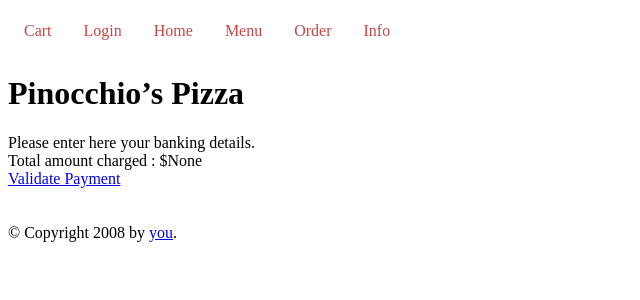
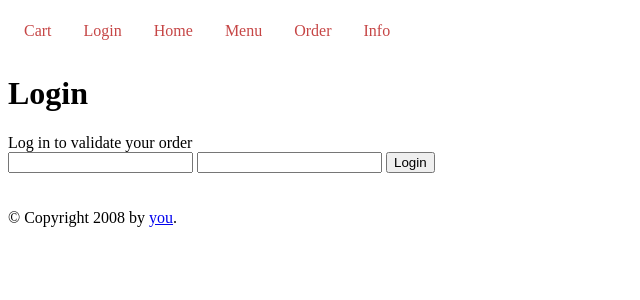
Before and after one commit to ABUISSON/pizza, a Django app: page /payment/ in a window 1280 px wide. Shown: the top 300 px of the page, without its empty margins (0-640 px from the left). Run offline with Django 3.2, Linux system fonts and the light colour scheme.

Commit message:
enabled nonlogged users

```diff
--- a/orders/forms.py
+++ b/orders/forms.py
@@ -14,7 +14,7 @@
 class PizzaForm(forms.Form):
     pizza_type = forms.ChoiceField(choices=PIZZA_TYPES, label="Pizza Type")
     pizza_size = forms.ChoiceField(choices=PIZZA_SIZES, label="Pizza Size")
-    toppings = forms.ModelMultipleChoiceField(queryset = Topping.objects.all(), widget=forms.CheckboxSelectMultiple, required=True) #TODO: required=True, vraiment ?
+    toppings = forms.ModelMultipleChoiceField(queryset = Topping.objects.all(), widget=forms.CheckboxSelectMultiple, required=False)
 
 class SaladForm(forms.Form):
     salad_type = forms.ModelChoiceField(queryset=Salad.objects.all(), label="Salad Type")
--- a/orders/templates/orders/admin.html
+++ b/orders/templates/orders/admin.html
@@ -5,7 +5,11 @@
 <h1>Admin view</h1>
 <ul>
   {% for order in orders%}
-  <li>{{ order }}</li>
+    <li>{{ order }}</li>
+    <form action="{% url 'orders:done' order.pk %}" method="post">
+      {% csrf_token %}
+      <input type="submit" value="Mark as completed">
+    </form>
   {% endfor %}
 </ul>
 </body>
--- a/orders/urls.py
+++ b/orders/urls.py
@@ -1,6 +1,8 @@
 from django.urls import path
 
 from . import views
+
+app_name="orders"
 
 urlpatterns = [
     path("", views.index, name="index"),
@@ -12,5 +14,6 @@
     path("validate_payment",views.validate, name="validate"),
     path("monitor", views.monitor, name="monitor"),
     path("order_pizza", views.order_pizza, name="order_pizza"),
-    path("order_salad", views.order_salad, name="order_salad")
+    path("order_salad", views.order_salad, name="order_salad"),
+    path(r'^done/(?P<pk>[0-9]+)/$', views.done, name='done')
 ]
--- a/orders/utils.py
+++ b/orders/utils.py
@@ -1,3 +1,10 @@
+from orders.models import PizzaPrice
+from django.shortcuts import get_object_or_404
+
+import logging
+
+logger = logging.getLogger(__name__)
+
 def compute_price(order):
     price = 0
     for pizza in order.pizzas.all():
@@ -6,22 +13,10 @@
         price+=float(salad.price)
     return price
 
-#TODO à mettre dans la db
-PIZZA_PRICES = {
-"R":{
-    "S":{0:12.7,1:13.7,2:15.2,3:16.2,4:17.75},
-    "L":{0:17.95,1:19.95,2:21.95,3:23.95,4:25.95}
-    },
-"S":{
-    "S":{0:24.45,1:26.45,2:28.45,3:29.45,4:30.45},
-    "L":{0:38.7,1:40.7,2:42.7,3:44.7,4:45.7}
-    }
-}
-
-
 def pizza_price(pizza):
     k = min(4,len(pizza.toppings.all()))
-    return PIZZA_PRICES[pizza.pizza_type][pizza.pizza_size][k]
+    price_obj = get_object_or_404(PizzaPrice, pizza_type=pizza.pizza_type,pizza_size=pizza.pizza_size,n_tops=k)
+    return price_obj.price
 
 def get_unique(seq):
     seen = set()
--- a/orders/views.py
+++ b/orders/views.py
@@ -1,9 +1,9 @@
 from django.http import HttpResponse, HttpResponseRedirect, Http404
-from django.shortcuts import render
+from django.shortcuts import render, get_object_or_404
 
 from .utils import compute_price, get_unique
 from .forms import PizzaForm, SaladForm
-from .models import Topping, Pizza, Order, Pasta, Salad, Sub, Sub_main, Sub_addon
+from .models import Topping, Pizza, Order, Pasta, Salad, Sub, Sub_main, Sub_addon, SaladOrder, PizzaPrice
 
 import logging
 
@@ -14,9 +14,28 @@
     return render(request, "orders/index.html",{})
 
 def menu(request):
+    #data on subs
     plain_subs = Sub.objects.exclude(addons__isnull=False).order_by('main')
+    #data on pizzas
+    regular_prices={}
+    for n_tops in range(5):
+        regular_prices[n_tops] = []
+        for size in ['S','L']:
+              p = PizzaPrice.objects.get(pizza_type='R',pizza_size=size,n_tops=n_tops).price
+              #TODO ajouter des choses pour vérifier que ça se passe bien (requete existe et unique)
+              regular_prices[n_tops].append(p)
+    sicilian_prices={}
+    for n_tops in range(5):
+        sicilian_prices[n_tops] = []
+        for size in ['S','L']:
+              p = PizzaPrice.objects.get(pizza_type='S',pizza_size=size,n_tops=n_tops).price
+              #TODO ajouter des choses pour vérifier que ça se passe bien
+              sicilian_prices[n_tops].append(p)
 
     context = {"Pastas":Pasta.objects.all(),
+                'Pizza_header':['', 'Small','Large'],
+                'R_rows':regular_prices,
+                'S_rows':sicilian_prices,
                 "Salads":Salad.objects.all(),
                 "Subs": Sub_main.objects.all(),
                 "Sub_addons":Sub_addon.objects.all(),
@@ -28,15 +47,28 @@
 
 def cart(request):
     """This function takes to cart page"""
-    order, created = Order.objects.get_or_create(client=request.user,payment_status=False)
-    context = {"order":order,
-    "price": compute_price(order)}
-    return render(request, "orders/cart.html", context) #"Pizza": [str(e) for e in order.pizzas.all()]
+    if request.user.is_authenticated:
+        order, created = Order.objects.get_or_create(client=request.user,payment_status=False) #TODO doit-on garder ces create ?
+        context = {"order":order,
+        "price": compute_price(order)}
+    else:
+        if 'order_id' in request.session:
+            order = Order.objects.get(pk=request.session['order_id'])
+            context = {"order":order,
+            "price": compute_price(order)}
+        else:
+            context = {"order":"No order yet",
+                        "price":0}
+    return render(request, "orders/cart.html", context)
 
 def pay(request):
     """This function takes to payment page"""
-    context = {"price":request.GET.get('price')}
-    return render(request, "orders/payment.html", context)
+    if request.user.is_authenticated:
+        context = {"price":request.GET.get('price')}
+        return render(request, "orders/payment.html", context)
+    else:
+        request.session['order_finished'] = True
+        return render(request, "users/login.html", {"message": "Log in to validate your order"})
 
 def get_order(request):
     pizza_form = PizzaForm()
@@ -57,12 +89,23 @@
             pizza.save()
 
             #add to order or create
-            order, created = Order.objects.get_or_create(client=request.user,payment_status=False)
+            if request.user.is_authenticated:
+                order, created = Order.objects.get_or_create(client=request.user,payment_status=False)
+            else:
+                if 'order_id' in request.session:
+                    pk = request.session['order_id']
+                    order = Order.objects.get(pk=pk)
+                else:
+                    order = Order(payment_status=False)
+                    order.save()
+                    request.session['order_id']=order.pk
             order.pizzas.add(pizza)
             # redirect to a new URL:
             return HttpResponseRedirect('cart')
+        else:
+            pass #TODO
     else:
-        print("Error") #TODO
+        logger.warning("Error") #TODO
 
 def order_salad(request):
     logger.warning("I am here")
@@ -77,7 +120,9 @@
             #salad =  #Salad.objects.get(type=salad_form.cleaned_data['pizza_type'],pizza_size=pizza_form.cleaned_data['pizza_size'])
             #add to order or create
             order, created = Order.objects.get_or_create(client=request.user,payment_status=False)
-            order.salads.add(salad_form.cleaned_data["salad_type"])
+            #order.salads.add(salad_form.cleaned_data["salad_type"])
+            s = SaladOrder(salad=salad_form.cleaned_data["salad_type"], order=order)
+            s.save()
             # redirect to a new URL:
             return HttpResponseRedirect('cart')
     else:
@@ -99,3 +144,12 @@
     #IMPLEMENTER: checkez si la personne est logged en tant qu'admin
     pending = Order.objects.filter(payment_status=True,delivered_status=False)
     return render(request,'orders/admin.html',{"orders":pending})
+
+def done(request,pk):
+    """ Function to set orders to completed """
+    order = get_object_or_404(Order,pk=pk)
+    if request.method == 'POST':
+        order.delivered_status = True
+        order.save()
+    pending = Order.objects.filter(payment_status=True,delivered_status=False)
+    return render(request,'orders/admin.html',{"orders":pending})
```
Also changed, not shown: create_prices.py (added, +18 -0 lines), orders/models.py (+10 -4 lines), orders/templates/orders/menu.html (+45 -0 lines), users/views.py (+8 -0 lines), README.md, db.sqlite3, orders/migrations/0011_auto_20200623_0824.py (added), orders/migrations/0012_auto_20200623_1705.py (added).
